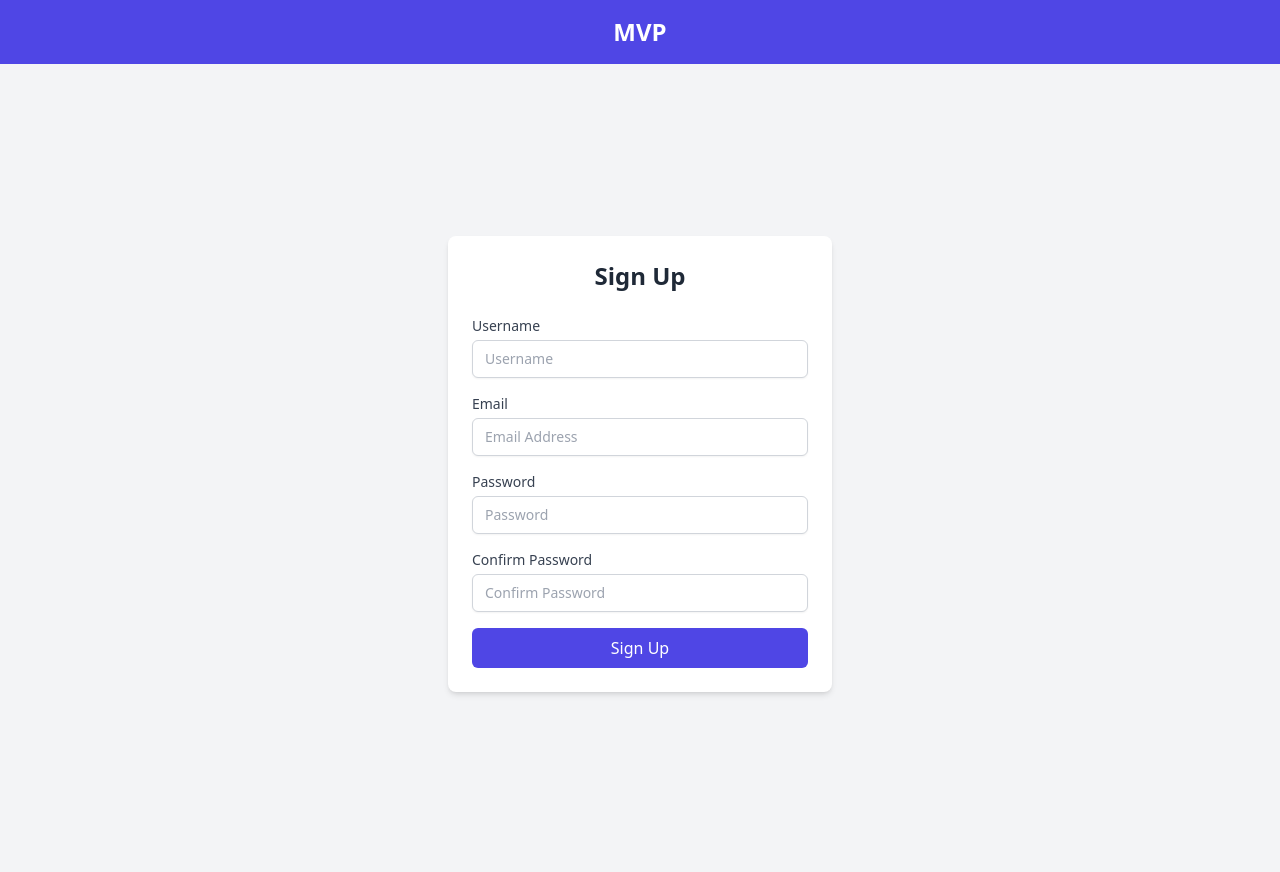
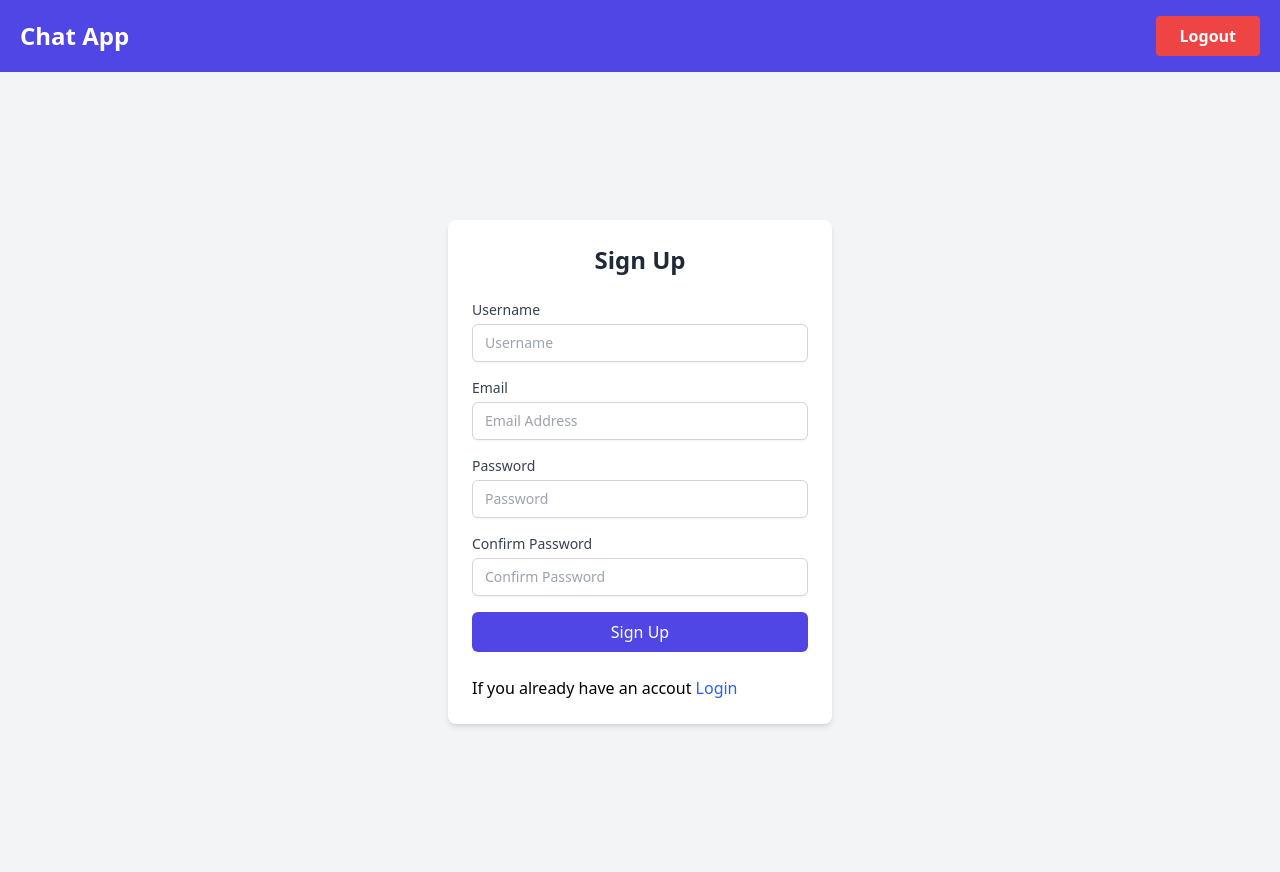
Before and after one commit to Anand-ReddyK/BIB_assignment, a Django app: page /signup/ in a window 1280 px wide. Before the commit the page ends 695 px from the top, so only its background shows below. Run offline with Django 5.2, Linux system fonts and the light colour scheme; some libraries are stand-ins or nearby versions.

Commit message:
THe following changes were made: added a logout view updated the logout view in base.html and changed it's layout to accomidate it used the @login_required decorator to make sure only logged in users can access the chat

```diff
--- a/RealTImeChat/RealTImeChat/settings.py
+++ b/RealTImeChat/RealTImeChat/settings.py
@@ -106,6 +106,8 @@ AUTH_PASSWORD_VALIDATORS = [
     {"NAME": "django.contrib.auth.password_validation.NumericPasswordValidator",},
 ]
 
+LOGIN_URL = '/login/'
+LOGIN_REDIRECT_URL = '/'
 
 # Internationalization
 # https://docs.djangoproject.com/en/5.1/topics/i18n/
--- a/RealTImeChat/chat/templates/auth/login.html
+++ b/RealTImeChat/chat/templates/auth/login.html
@@ -45,6 +45,10 @@
             </button>
         </div>
     </form>
+    <br>
+    <span>
+        If you don't have an accout <a href="{% url 'signup' %}" class="text-blue-600">Sign Up</a>
+    </span>
 </div>
 </main>
 {% endblock %}
--- a/RealTImeChat/chat/templates/auth/signup.html
+++ b/RealTImeChat/chat/templates/auth/signup.html
@@ -50,6 +50,10 @@
             </button>
         </div>
     </form>
+    <br>
+    <span>
+        If you already have an accout <a href="{% url 'user_login' %}" class="text-blue-600">Login</a>
+    </span>
 </div>
 </main>
 {% endblock %}
--- a/RealTImeChat/chat/templates/base.html
+++ b/RealTImeChat/chat/templates/base.html
@@ -3,12 +3,17 @@
 <head>
     <meta charset="UTF-8">
     <meta name="viewport" content="width=device-width, initial-scale=1.0">
-    <title>{% block title %}MVP{% endblock %}</title>
+    <title>{% block title %}Chat App{% endblock %}</title>
     <script src="https://cdn.tailwindcss.com"></script>
 </head>
 <body class="bg-gray-100">
     <header class="bg-indigo-600 text-white py-4">
-        <h1 class="text-center text-2xl font-bold">MVP</h1>
+        <div class="flex justify-between items-center">
+            <h1 class="text-2xl font-bold ml-5"> <a href="{% url 'home' %}">Chat App</a></h1>
+            <a href="{% url 'logout' %}" class="inline-block bg-red-500 text-white font-semibold py-2 px-6 mr-5 rounded hover:bg-red-600 focus:outline-none focus:ring-2 focus:ring-red-400">
+                Logout
+            </a>
+        </div>
     </header>
     {% block content %}{% endblock %}
 </body>
--- a/RealTImeChat/chat/templates/pages/chat_room.html
+++ b/RealTImeChat/chat/templates/pages/chat_room.html
@@ -63,7 +63,7 @@
 
     chatSocket.onmessage = function(e) {
         const data = JSON.parse(e.data);
-
+        console.log(data, "hiiiiiiiiiii");
         if (data.type === "chat_message"){
             const messages = document.getElementById('messageContainer');
 
--- a/RealTImeChat/chat/urls.py
+++ b/RealTImeChat/chat/urls.py
@@ -4,6 +4,7 @@ from . import views
 urlpatterns = [
     path('signup/', views.signup, name='signup'),
     path('login/', views.user_login, name='user_login'),
+    path('logout/', views.user_logout, name='logout'),
     path('', views.home_view, name='home'),
     path('chat/<str:room_name>/', views.chat_room, name="chat_room")
 ]
--- a/RealTImeChat/chat/views.py
+++ b/RealTImeChat/chat/views.py
@@ -1,5 +1,6 @@
 from django.shortcuts import render, redirect, get_object_or_404
-from django.contrib.auth import authenticate, login
+from django.contrib.auth import authenticate, login, logout
+from django.contrib.auth.decorators import login_required
 from django.contrib import messages
 from .forms import CustomUserCreationForm
 from .models import ChatRoom
@@ -33,11 +34,16 @@ def user_login(request):
 
     return render(request, 'auth/login.html')
 
+def user_logout(request):
+    logout(request)
+    return redirect('user_login')
 
+@login_required
 def home_view(request):
     rooms = ChatRoom.objects.all()
     return render(request, 'pages/home.html', {'rooms': rooms})
 
+@login_required
 def chat_room(request, room_name):
     room = get_object_or_404(ChatRoom, name=room_name)
     messages = room.conversation.all()
```
